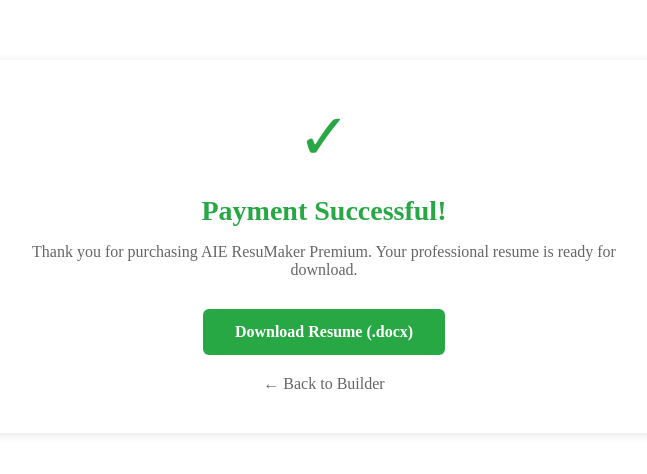
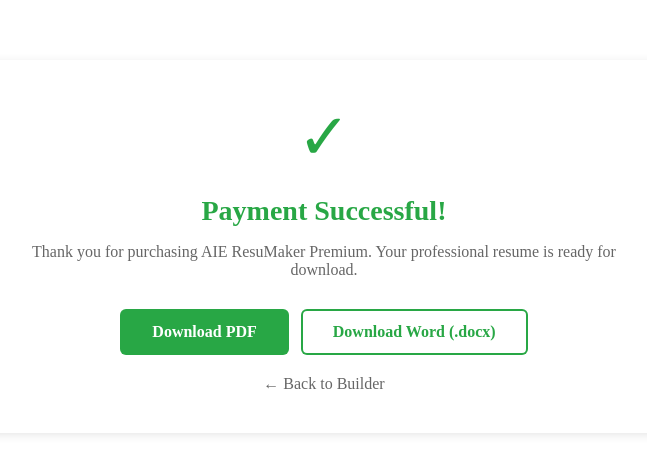
Before and after one commit to daddyclint82/AIE-ResuMaker-Hybrid, a Python web app: template templates/success.html in a window 1280 px wide. Shown: the top 474 px of the page, without its empty margins (316-963 px from the left). Run offline with Jinja, Linux system fonts and the light colour scheme; the template is opened without the code that fills it, so the values that code supplies are empty.

Commit message:
fix(success): offer the PDF as well as the Word file after payment
The page linked only the .docx, and nothing else on the site links the PDF,
so a paying customer had no way to download it.

Co-Authored-By: Claude Fable 5.2 <noreply@anthropic.com>

```diff
--- a/templates/success.html
+++ b/templates/success.html
@@ -44,6 +44,20 @@
         .download-btn:hover {
             background: #218838;
         }
+        .download-buttons {
+            display: flex;
+            flex-wrap: wrap;
+            justify-content: center;
+            gap: 12px;
+        }
+        .download-btn.secondary {
+            background: white;
+            color: #28a745;
+            box-shadow: inset 0 0 0 2px #28a745;
+        }
+        .download-btn.secondary:hover {
+            background: #eaf6ec;
+        }
         .back-link {
             display: block;
             margin-top: 20px;
@@ -62,9 +76,14 @@
         <p class="success-message">
             Thank you for purchasing AIE ResuMaker Premium. Your professional resume is ready for download.
         </p>
-        <a href="{{ download_url }}" class="download-btn" download>
-            Download Resume (.docx)
-        </a>
+        <div class="download-buttons">
+            <a href="{{ download_url }}?format=pdf" class="download-btn" download>
+                Download PDF
+            </a>
+            <a href="{{ download_url }}?format=docx" class="download-btn secondary" download>
+                Download Word (.docx)
+            </a>
+        </div>
         <a href="/build" class="back-link">← Back to Builder</a>
     </div>
     <script>
```
Also changed, not shown: docs/architecture/decisions.md (+1 -0 lines), tests/test_resume_access.py (+14 -0 lines).
